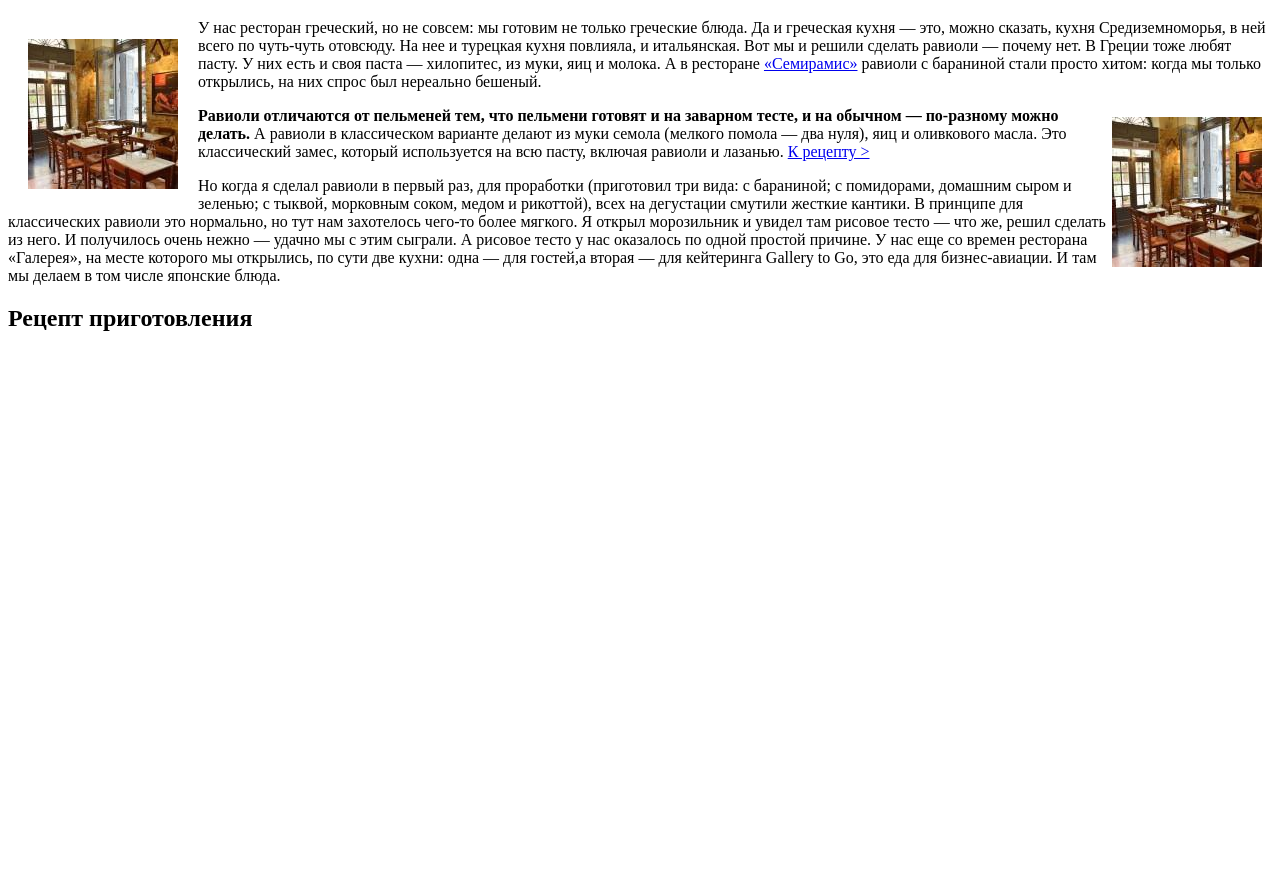
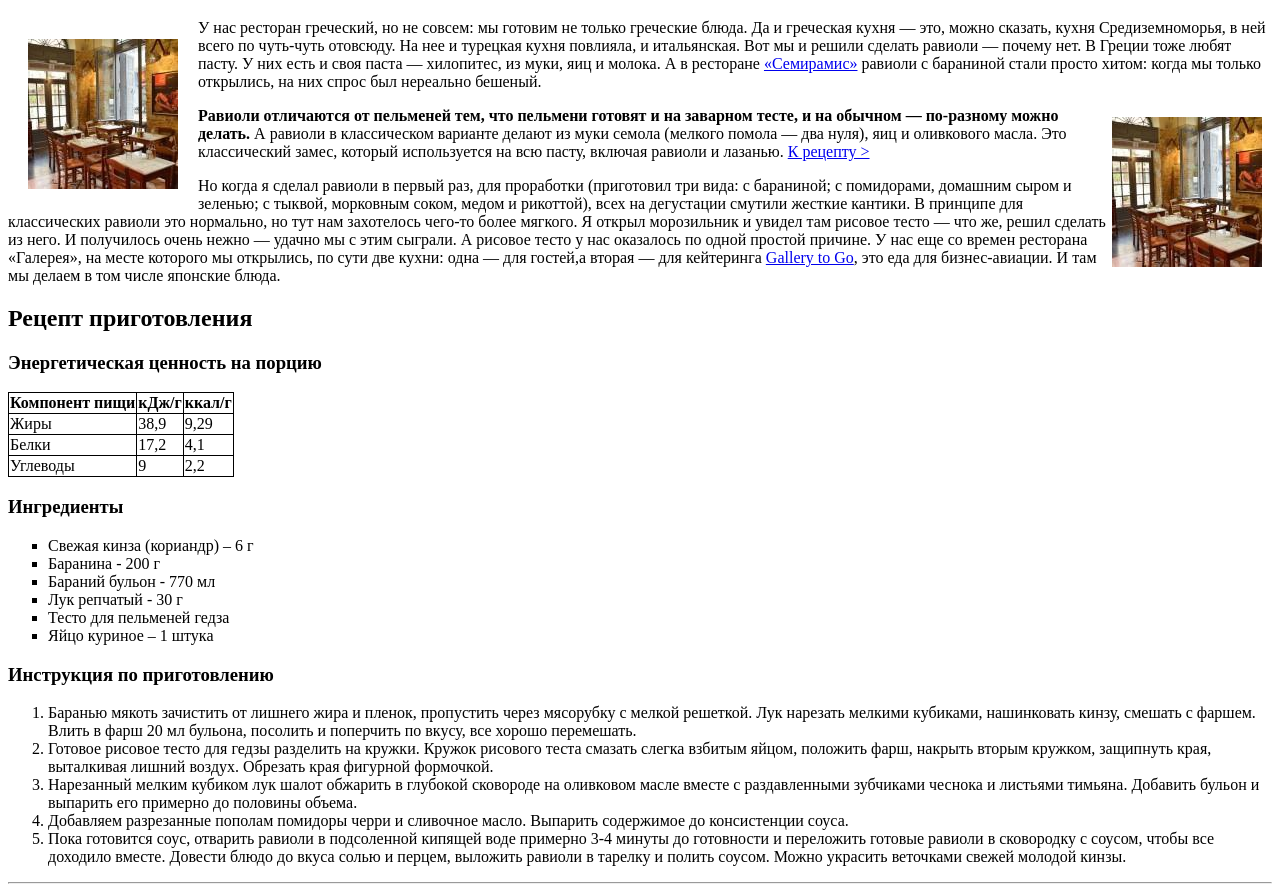
Before and after one commit to Annsysadm/JS_Academy, a plain HTML site: page recipe.html in a window 1280 px wide. Shown: the part 61-953 px from the top of the page. Before the commit the page ends 800 px from the top, so only its background shows below. Drawn offline with Linux system fonts and the light colour scheme.

Commit message:
Task reciepe done

```diff
--- a/recipe.html
+++ b/recipe.html
@@ -9,6 +9,12 @@
     <meta name="description" content="Шеф московского ресторана «Семирамис» Александр Лебедев —
     о простом и дико вкусном гибриде равиоли, пельменей и дим-самов">
     <meta name="keywords" content="рецепт, равиоли, баранина, Семирамис">
+    <style>
+            table, th, td {
+                border: 1px solid black;
+                border-collapse: collapse;
+            }
+    </style>
 </head>
 
 <body>
@@ -27,14 +33,14 @@
         был нереально бешеный.
     </p>
     <img style="margin:10px 10px 0px 0px; float:right;" src="photo_restaurant.jpg" alt="Фото ресторана Семирамис">
-    <p><b>
+    <p>
+        <b>
             Равиоли отличаются от пельменей тем, что пельмени готовят и на заварном тесте, и на обычном — по-разному
             можно делать.
         </b>
         А равиоли в классическом варианте делают из муки семола (мелкого помола — два нуля), яиц и оливкового масла.
         Это классический замес, который используется на всю пасту, включая равиоли и лазанью. <a target="_blank"
-            href="https://www.tripadvisor.ru/Hotel_Review-g503710-d497734-Reviews-Semiramis_Village-Hersonissos_Crete.html">
-            К рецепту ></a>
+            href="#reciepe">К рецепту ></a>
     </p>
 
     <p>
@@ -43,11 +49,66 @@
     принципе для классических равиоли это нормально, но тут нам захотелось чего-то более мягкого. Я открыл морозильник и
     увидел там рисовое тесто — что же, решил сделать из него. И получилось очень нежно — удачно мы с этим сыграли. А рисовое тесто у
     нас оказалось по одной простой причине. У нас еще со времен ресторана «Галерея», на месте которого мы открылись, по сути две
-    кухни: одна — для гостей,а вторая — для кейтеринга Gallery to Go, это еда для бизнес-авиации. И там мы делаем в том числе японские
+    кухни: одна — для гостей,а вторая — для кейтеринга <a target="_blank"
+    href="https://www.google.com">Gallery to Go</a>, это еда для бизнес-авиации. И там мы делаем в том числе японские
     блюда.
     </p>
-    <h2>Рецепт приготовления</h2>
+    <h2 id="reciepe">Рецепт приготовления</h2>
+    <h3>Энергетическая ценность на порцию</h3>
+    <table boarder="1">
+        <tr>
+            <th>Компонент пищи</th>
+            <th>кДж/г</th>
+            <th>ккал/г</th>
+        </tr>
+        <tr>
+            <td>Жиры</td>
+            <td>38,9</td>
+            <td>9,29</td>
+        </tr>
+        <tr>
+            <td>Белки</td>
+            <td>17,2</td>
+            <td>4,1</td>
+        </tr>
+        <tr>
+            <td>Углеводы</td>
+            <td>9</td>
+            <td>2,2</td>
+        </tr>
 
+    </table>
+    <h3>Ингредиенты</h3>
+    <ul type=square>
+        <li>Свежая кинза (кориандр) – 6 г</li>
+        <li>Баранина - 200 г</li>
+        <li>Бараний бульон - 770 мл</li>
+        <li>Лук репчатый - 30 г</li>
+        <li>Тесто для пельменей гедза</li>
+        <li>Яйцо куриное – 1 штука</li>
+    </ul>
+    <h3>Инструкция по приготовлению</h3>
+    <ol>
+        <li>Баранью мякоть зачистить от лишнего жира и пленок, пропустить через
+                мясорубку с мелкой решеткой. Лук нарезать мелкими кубиками,
+                нашинковать кинзу, смешать с фаршем. Влить в фарш 20 мл бульона,
+                посолить и поперчить по вкусу, все хорошо перемешать.</li>
+        <li>Готовое рисовое тесто для гедзы разделить на кружки. Кружок рисового
+                теста смазать слегка взбитым яйцом, положить фарш, накрыть вторым
+                кружком, защипнуть края, выталкивая лишний воздух. Обрезать края
+                фигурной формочкой.</li>
+        <li>Нарезанный мелким кубиком лук шалот обжарить в глубокой сковороде на
+                оливковом масле вместе с раздавленными зубчиками чеснока и листьями
+                тимьяна. Добавить бульон и выпарить его примерно до половины объема.</li>
+        <li>Добавляем разрезанные пополам помидоры черри и сливочное масло.
+                Выпарить содержимое до консистенции соуса.</li>
+        <li>Пока готовится соус, отварить равиоли в подсоленной кипящей воде
+                примерно 3-4 минуты до готовности и переложить готовые равиоли в
+                сковородку с соусом, чтобы все доходило вместе. Довести блюдо до вкуса
+                солью и перцем, выложить равиоли в тарелку и полить соусом. Можно
+                украсить веточками свежей молодой кинзы.</li>
+    </ol>
+    <hr />
 </body>
 
 </html>
```
